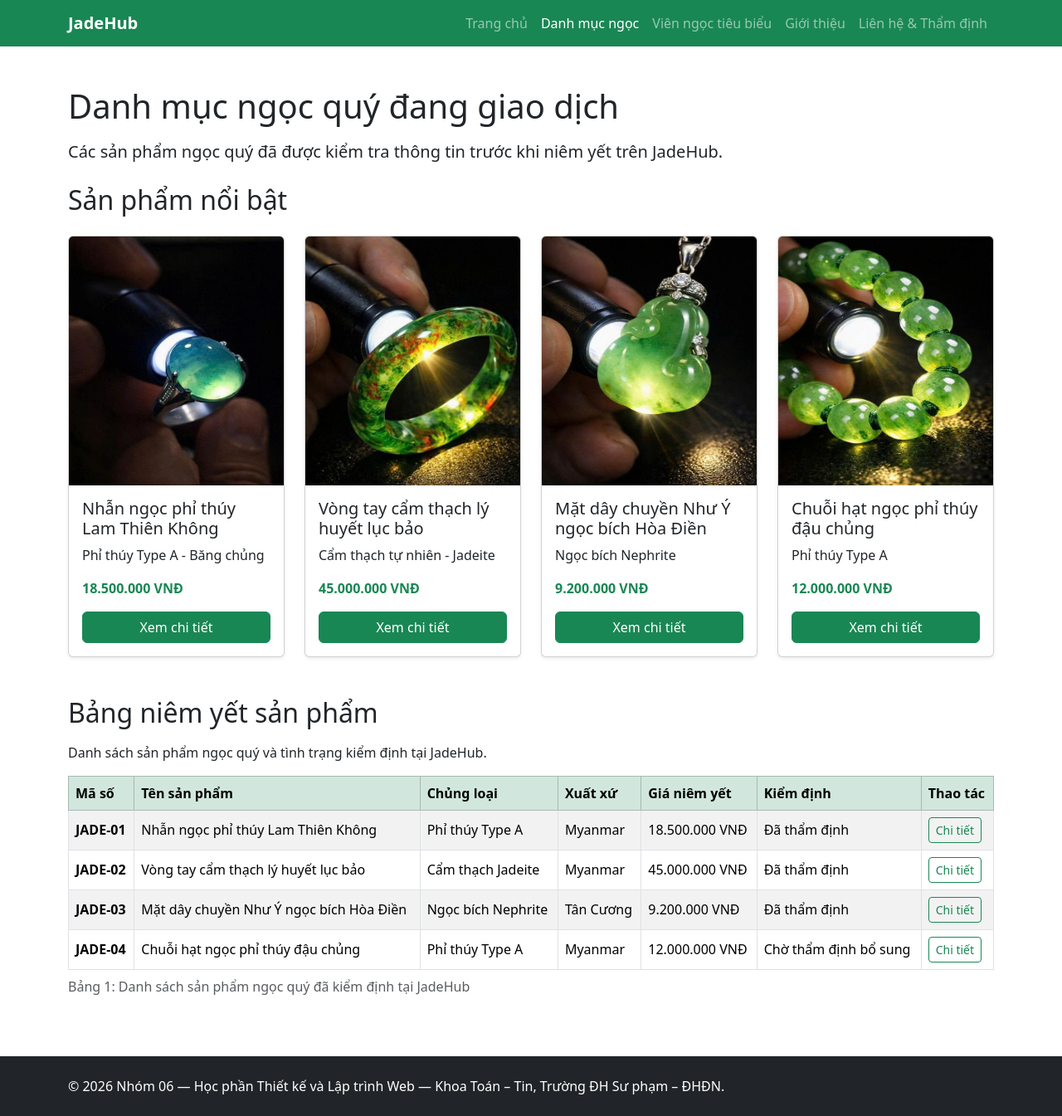
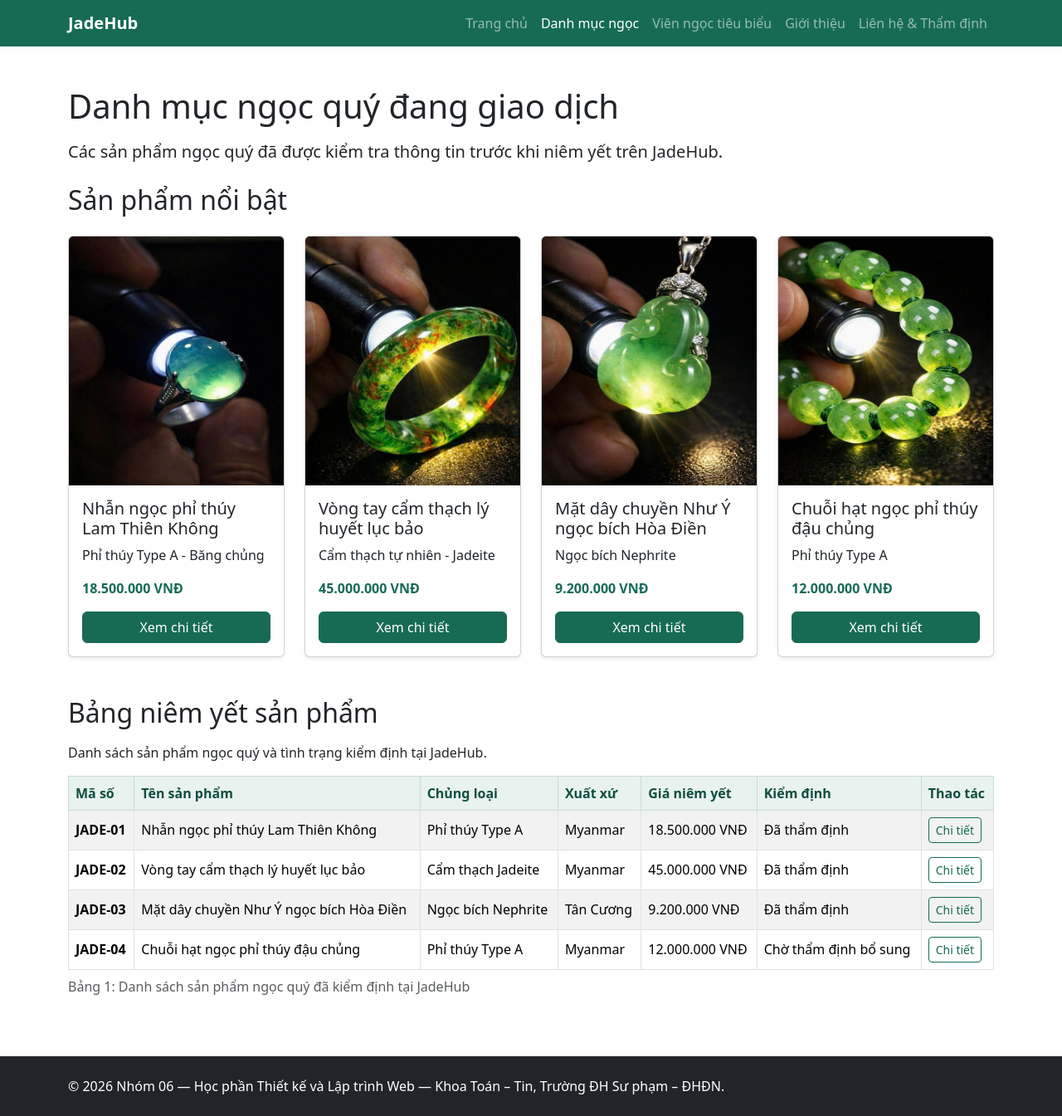
Before and after one commit to CamThanh22/ltweb-doan-nhom06, a PHP site: page /danh-sach-bootstrap.html in a window 1280 px wide. Shown: the whole page at 83% size. Run offline with PHP 8.4, Linux system fonts and the light colour scheme.

Commit message:
chỉnh sửa theo góp ý

```diff
--- /dev/null
+++ b/css/bootstrap-custom.css
@@ -0,0 +1,40 @@
+/* Tùy biến bảng màu JadeHub sau khi nạp Bootstrap. */
+:root {
+    --bs-primary: #176b55;
+    --bs-primary-rgb: 23, 107, 85;
+    --bs-success: #176b55;
+    --bs-success-rgb: 23, 107, 85;
+    --bs-link-color: #176b55;
+    --bs-link-color-rgb: 23, 107, 85;
+    --bs-link-hover-color: #0f4f3f;
+    --bs-link-hover-color-rgb: 15, 79, 63;
+}
+
+/* Bootstrap đặt biến nút ngay trên từng lớp .btn-*, cần đổi tại đó. */
+.btn-success {
+    --bs-btn-bg: #176b55;
+    --bs-btn-border-color: #176b55;
+    --bs-btn-hover-bg: #0f4f3f;
+    --bs-btn-hover-border-color: #0f4f3f;
+    --bs-btn-active-bg: #0f4f3f;
+    --bs-btn-active-border-color: #0f4f3f;
+    --bs-btn-disabled-bg: #176b55;
+    --bs-btn-disabled-border-color: #176b55;
+}
+
+.btn-outline-success {
+    --bs-btn-color: #176b55;
+    --bs-btn-border-color: #176b55;
+    --bs-btn-hover-bg: #176b55;
+    --bs-btn-hover-border-color: #176b55;
+    --bs-btn-active-bg: #0f4f3f;
+    --bs-btn-active-border-color: #0f4f3f;
+    --bs-btn-disabled-color: #176b55;
+    --bs-btn-disabled-border-color: #176b55;
+}
+
+.table-success {
+    --bs-table-bg: #e8f2ee;
+    --bs-table-border-color: #c5ddd3;
+    --bs-table-color: #0f4f3f;
+}
--- a/danh-sach-bootstrap.html
+++ b/danh-sach-bootstrap.html
@@ -11,6 +11,7 @@
 
     <!-- Bootstrap 5 CSS -->
     <link href="https://cdn.jsdelivr.net/npm/bootstrap@5.3.8/dist/css/bootstrap.min.css" rel="stylesheet">
+    <link href="css/bootstrap-custom.css" rel="stylesheet">
 
 </head>
 
```
Also changed, not shown: css/style.css (+68 -66 lines), thanhvien/3120124031_trinh/gioithieu.html (+6 -2 lines), thanhvien/3120124038_bouakeo/gioithieu.html (+6 -3 lines), thanhvien/3120224050_hanh/gioithieu.html (+6 -3 lines), thanhvien/3120224063_hong/gioithieu.html (+6 -2 lines), thanhvien/3120224133_thanh/gioithieu.html (+6 -2 lines).
